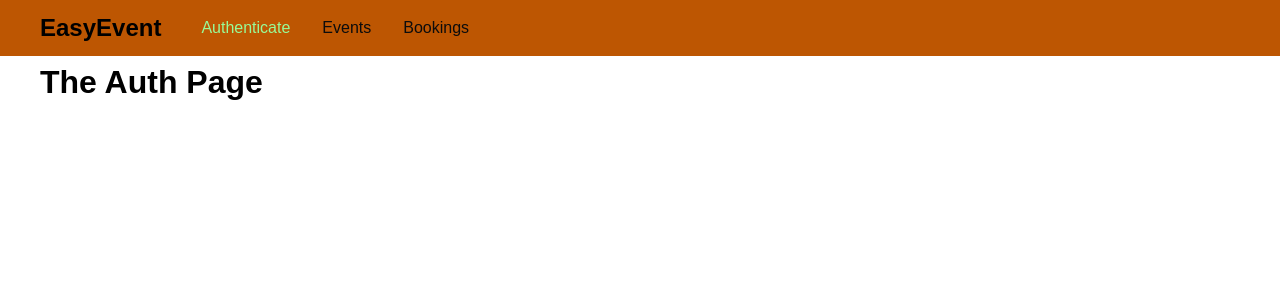
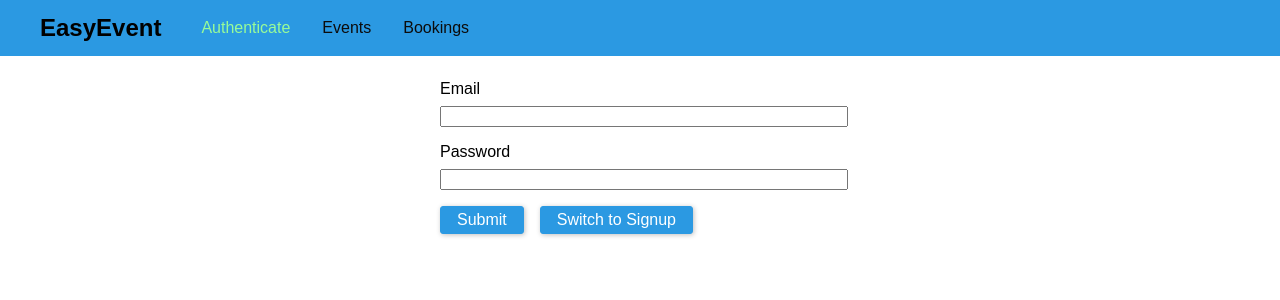
Before and after one commit to sgmullins/graphql_react_app, a React (Create React App) app in the folder client/: page /auth in a window 1280 px wide. Shown: the top 300 px of the page. Built offline with nearby package versions, Linux system fonts and the light colour scheme.

Commit message:
add login and signup logic to frontend

```diff
--- a/client/src/components/Navigation/MainNavigation.css
+++ b/client/src/components/Navigation/MainNavigation.css
@@ -4,7 +4,7 @@
   top: 0;
   width: 100%;
   height: 3.5rem;
-  background: #bd5602;
+  background: #2b99e2;
   padding: 0 1rem;
   display: flex;
   align-items: center;
--- /dev/null
+++ b/client/src/pages/Auth.css
@@ -0,0 +1,35 @@
+.auth-form {
+  width: 25rem;
+  max-width: 80%;
+  margin: 5rem auto;
+}
+.form-control label,
+.form-control input {
+  width: 100%;
+  display: block;
+}
+.form-control label {
+  margin-bottom: 0.5rem;
+}
+
+.form-control {
+  margin-bottom: 1rem;
+}
+
+.form-actions button {
+  background-color: #2b99e2;
+  font: inherit;
+  border: 1px solid #2b99e2;
+  border-radius: 3px;
+  padding: 0.25rem 1rem;
+  margin-right: 1rem;
+  box-shadow: 1px 1px 5px rgba(0, 0, 0, 0.25);
+  color: white;
+  cursor: pointer;
+}
+
+.form-actions button:hover,
+.form-actions button:active {
+  background-color: #227cb8;
+  border-color: #227cb8;
+}
--- a/client/src/pages/Auth.js
+++ b/client/src/pages/Auth.js
@@ -1,11 +1,94 @@
 import React, { Component } from "react";
+import "./Auth.css";
 
 export default class AuthPage extends Component {
+  state = {
+    isLogin: true
+  };
+  constructor(props) {
+    super(props);
+    this.emailEl = React.createRef();
+    this.passwordEl = React.createRef();
+  }
+
+  handleSwitchMode = () => {
+    this.setState(prevState => {
+      return { isLogin: !prevState.isLogin };
+    });
+  };
+
+  handleSubmit = e => {
+    e.preventDefault();
+    const email = this.emailEl.current.value;
+    const password = this.passwordEl.current.value;
+
+    if (email.trim().length === 0 || password.trim().length === 0) {
+      return;
+    }
+    let requestBody = {
+      query: `
+        query {
+          login(email: "${email}", password: "${password}"){
+            userId
+            token
+            tokenExpiration
+          }
+        }
+      `
+    };
+    if (!this.state.isLogin) {
+      requestBody = {
+        query: `
+      mutation{
+        createUser(userInput: {email: "${email}", password: "${password}"}){
+          _id
+          email
+        }
+      }
+    `
+      };
+    }
+
+    fetch("http://localhost:3030/graphql", {
+      method: "POST",
+      body: JSON.stringify(requestBody),
+      headers: {
+        "Content-Type": "application/json"
+      }
+    })
+      .then(res => {
+        if (res.status !== 200 && res.status !== 201) {
+          throw new Error("Failed");
+        }
+        return res.json();
+      })
+      .then(resData => {
+        console.log(resData);
+      })
+
+      .catch(err => {
+        console.log(err);
+      });
+  };
+
   render() {
     return (
-      <div>
-        <h1>The Auth Page</h1>
-      </div>
+      <form className="auth-form" onSubmit={this.handleSubmit}>
+        <div className="form-control">
+          <label htmlFor="email">Email</label>
+          <input type="email" id="email" ref={this.emailEl} />
+        </div>
+        <div className="form-control">
+          <label htmlFor="password">Password</label>
+          <input type="password" id="password" ref={this.passwordEl} />
+        </div>
+        <div className="form-actions">
+          <button type="submit">Submit</button>
+          <button type="button" onClick={this.handleSwitchMode}>
+            Switch to {this.state.isLogin ? "Signup" : "Login"}
+          </button>
+        </div>
+      </form>
     );
   }
 }
```
Also changed, not shown: 1 other file (tests, documents, lock files or other folders).
